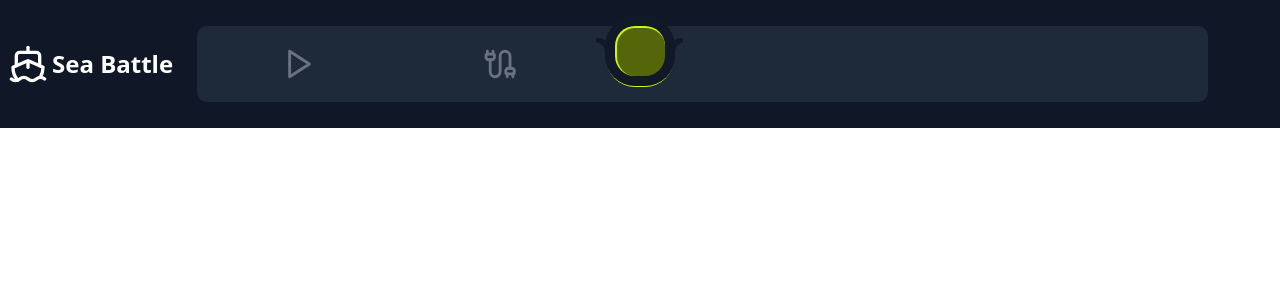
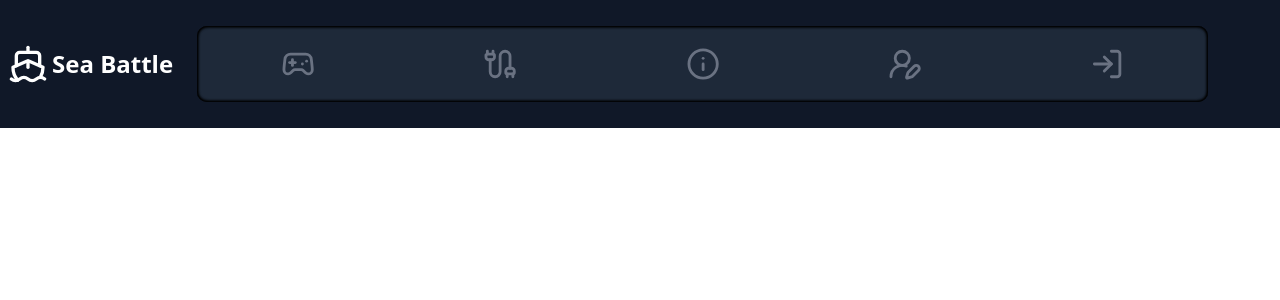
Before and after one commit to B1aho/battleship-online, a React (Vite) app in the folder apps/web/: page / in a window 1280 px wide. Shown: the top 300 px of the page. Built offline with nearby package versions, Linux system fonts and the light colour scheme.

Commit message:
Completed header styling

```diff
--- a/apps/web/src/components/Header/Header.tsx
+++ b/apps/web/src/components/Header/Header.tsx
@@ -28,7 +28,7 @@ export const Header = () => {
                 // При первом монтировании отключаем анимацию
                 markerRef.current.style.transition = disableTransition
                     ? "none"
-                    : "left 300ms ease-in-out, width 300ms ease-in-out";
+                    : "left 400ms ease-in-out, width 400ms ease-in-out";
 
                 markerRef.current.style.left = `${anchor.getBoundingClientRect().left + (anchor.getBoundingClientRect().width / 2)}px`;
                 //markerRef.current.style.width = `${anchor.offsetWidth}px`;
@@ -57,7 +57,7 @@ export const Header = () => {
                 <Ship size={40} />
                 <span className="font-bold">{t("logo")}</span>
             </span>
-            <ul className="flex items-center w-[80%] h-[60%] rounded-lg bg-gray-800">
+            <ul className="flex items-center w-[80%] h-[60%] rounded-lg bg-gray-800 shadow-black shadow-[inset_0_1px_3px_rgba(0,0,0,0.1),inset_0_-1px_3px_rgba(0,0,0,0.1),inset_1px_0_3px_rgba(0,0,0,0.1),inset_-1px_0_3px_rgba(0,0,0,0.1)]">
                 {
                     links.map((link, idx) => {
                         return (
@@ -79,9 +79,11 @@ export const Header = () => {
                     })
                 }
                 <div
-                    className="absolute top-[20%] left-[50%] -translate-x-1/2 w-[50px] h-[50px] border-t-(--light-yellow) border-t-2 border-l-(--light-yellow) border-l-2 rounded-[20px] bg-(--dark-yellow) shadow-[0_0_0_10px_rgb(17,24,39),0_2px_0_9px_var(--light-yellow)] before:absolute before:top-[30%] before:-left-[46%] before:w-[10px] before:h-[10px] before:bg-transparent before:rounded-tr-lg before:shadow-[3px_-2px_0_2px_rgb(17,24,39)] after:absolute after:top-[30%] after:-right-[41%] after:w-[10px] after:h-[10px] after:bg-transparent after:rounded-tl-lg after:shadow-[-3px_-3px_0px_1px_rgb(17,24,39)]"
+                    className="absolute opacity-0 top-[20%] left-[50%] -translate-x-1/2 w-[3.6rem] h-[50px] border-t-(--light-yellow) border-t-2 border-l-(--light-yellow) border-l-2 rounded-[15px] bg-(--dark-yellow) shadow-[0_0_0_6px_rgb(17,24,39),0_2px_0_5px_var(--light-yellow)] before:absolute before:top-[28%] before:-left-[32%] before:w-[10px] before:h-[10px] before:bg-transparent before:rounded-tr-lg before:shadow-[3px_-3px_0_2px_rgb(17,24,39)] after:absolute after:top-[28%] after:-right-[29%] after:w-[10px] after:h-[10px] after:bg-transparent after:rounded-tl-lg after:shadow-[-3px_-3px_0px_1px_rgb(17,24,39)]"
                     ref={markerRef}
                     id="marker">
+                    <span className="absolute top-[74px] left-[50%] -translate-x-1/2 w-[7rem] h-[30px] bg-(--dark-yellow) rounded-[20px] border-t-(--light-yellow) border-t-2 shadow-[0_0_0_5px_rgb(17,24,39),0_-2px_0_4px_var(--light-yellow)]">
+                    </span>
                 </div>
             </ul>
         </nav>
--- a/apps/web/src/components/Header/NavTab.tsx
+++ b/apps/web/src/components/Header/NavTab.tsx
@@ -15,8 +15,8 @@ export const NavTab = ({ text, isActive, setAnchor, Icon }: INavTab) => {
 
     return (
         <>
-            {Icon && <Icon size={34} className={"z-10 flex-1 w-full transition-all duration-300 group-hover:text-(--light-yellow) group-hover:drop-shadow-[0_0px_9px_rgb(252,211,77)] " + (isActive ? " text-(--light-yellow) drop-shadow-[0_0px_9px_rgb(252,211,77)] -translate-y-8" : "")} />}
-            <span className="absolute opacity-0 h-full w-full text-center">{text}</span>
+            {Icon && <Icon size={34} className={"z-10 flex-1 w-full transition-all duration-400 group-hover:text-(--light-yellow) group-hover:drop-shadow-[0_0px_9px_rgb(252,211,77)] " + (isActive ? " text-(--light-yellow) drop-shadow-[0_0px_9px_rgb(252,211,77)] -translate-y-[30px]" : "")} />}
+            <span className={"absolute pointer-events-none uppercase text-(--light-yellow) opacity-0 h-full w-full transition-all duration-400 text-center font-medium text-[0.9rem] top-[4px] translate-y-[60px] " + (isActive ? "opacity-100 drop-shadow-[0_0px_9px_rgb(252,211,77)]" : "")}>{text}</span>
         </>
     );
 }
--- a/apps/web/src/components/Header/links.ts
+++ b/apps/web/src/components/Header/links.ts
@@ -1,4 +1,4 @@
-import { Cable, LucideProps, Play } from "lucide-react";
+import { Cable, Info, LogIn, LucideGamepad2, LucideProps, UserRoundPen } from "lucide-react";
 import { ForwardRefExoticComponent } from "react";
 import { useTranslation } from "react-i18next";
 
@@ -6,7 +6,7 @@ export interface ILink {
     to: string;
     text: string;
     key: string;
-    Icon?: ForwardRefExoticComponent<Omit<LucideProps, "ref">>;
+    Icon: ForwardRefExoticComponent<Omit<LucideProps, "ref">>;
 }
 
 export const useLinks = (): ILink[] => {
@@ -15,7 +15,7 @@ export const useLinks = (): ILink[] => {
         {
             key: "L-0",
             to: "play",
-            Icon: Play,
+            Icon: LucideGamepad2,
             text: t("nav:play"),
         },
         {
@@ -23,6 +23,24 @@ export const useLinks = (): ILink[] => {
             to: "room",
             Icon: Cable,
             text: t("nav:create"),
-        }
+        },
+        {
+            key: "L-2",
+            to: "about",
+            Icon: Info,
+            text: t("nav:info"),
+        },
+        {
+            key: "L-3",
+            to: "register",
+            Icon: UserRoundPen,
+            text: t("nav:register"),
+        },
+        {
+            key: "L-4",
+            to: "login",
+            Icon: LogIn,
+            text: t("nav:login"),
+        },
     ]);
 };
--- a/apps/web/src/locales/en/nav.json
+++ b/apps/web/src/locales/en/nav.json
@@ -1,4 +1,7 @@
 {
     "play": "Play",
-    "create": "Create room"
+    "create": "Create",
+    "info": "About",
+    "login": "Log in",
+    "register": "Sign up"
 }
--- a/apps/web/src/locales/ru/nav.json
+++ b/apps/web/src/locales/ru/nav.json
@@ -1,4 +1,7 @@
 {
     "play": "Играть",
-    "create": "Создать комнату"
+    "create": "Создать",
+    "info": "Справка",
+    "login": "Войти",
+    "register": "Регистрация"
 }
```
